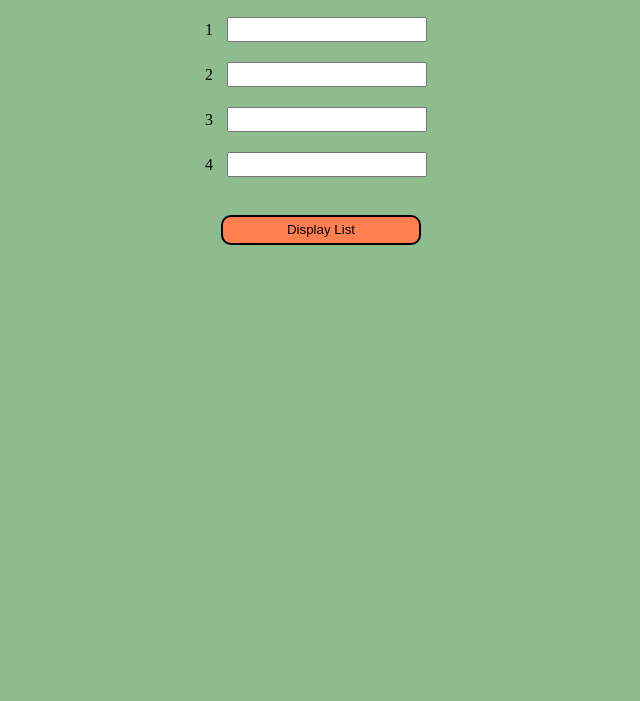
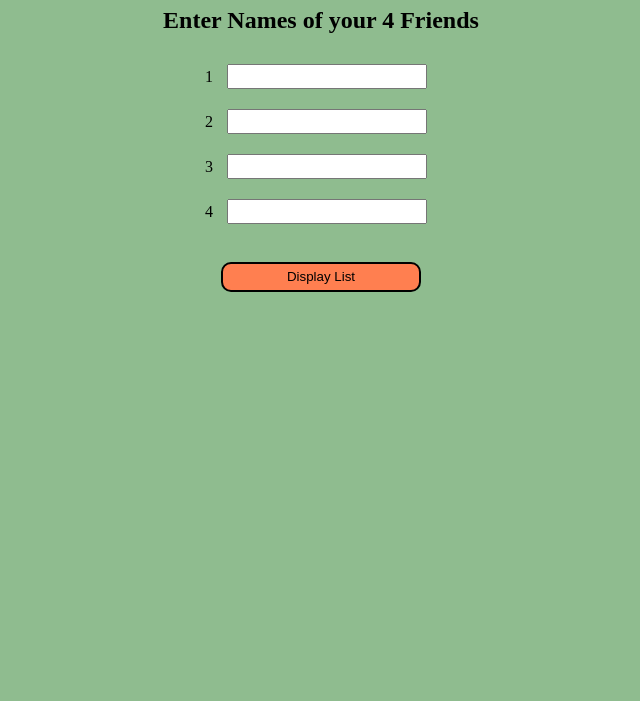
Before and after one commit to AshwiniChin/Array-List, a plain HTML site: page index.html in a window 1280 px wide. Shown: the part 99-800 px from the top of the page, without its empty margins (319-959 px from the left). Drawn offline with Linux system fonts and the light colour scheme.

Commit message:
Update index.html

```diff
--- a/index.html
+++ b/index.html
@@ -9,6 +9,7 @@
 <body>
     <br>
     <h1> Array List</h1>
+        <h2>Enter Names of your 4 Friends</h2>
     <div>
         <span>1</span>
         <input type="text" id="input1">
```
